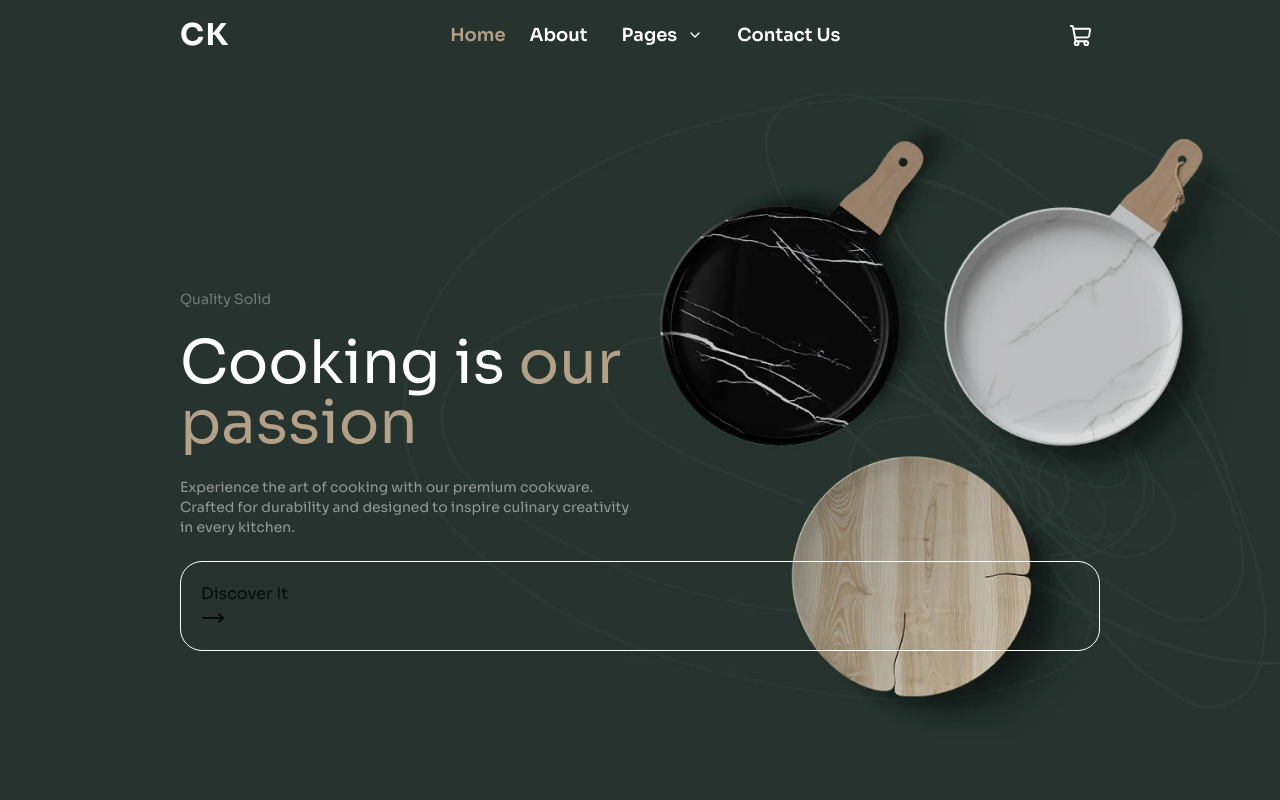
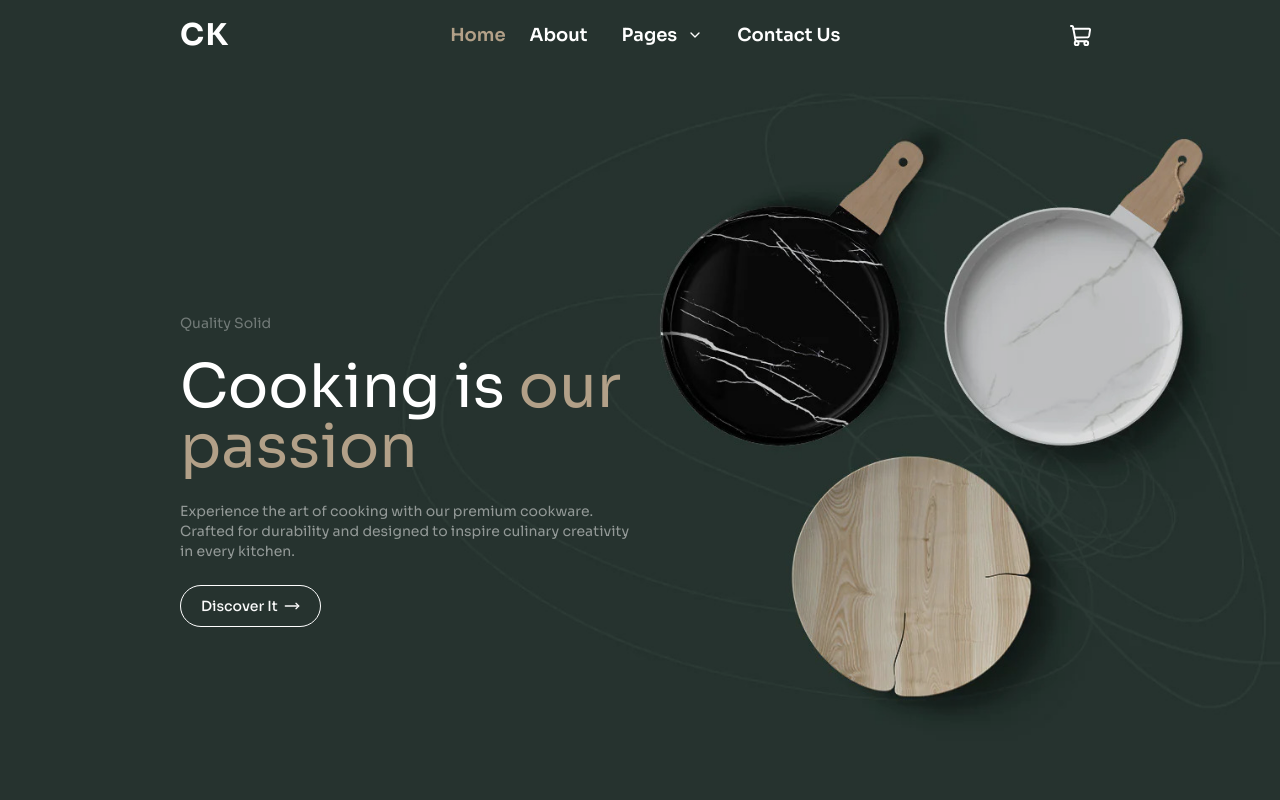
Before and after one commit to Owoyeleadedayo/ecommerce, a Next.js app: page / in a window 1280 px wide. Shown: the top 800 px of the page. Built offline with nearby package versions, Linux system fonts and the light colour scheme.

Commit message:
reverted back to button

```diff
--- a/app/page.tsx
+++ b/app/page.tsx
@@ -37,12 +37,14 @@ export default function Home() {
                 every kitchen.
               </p>
             </div>
-            <Link
-              href="/products"
-              style={{ WebkitTapHighlightColor: "transparent" }}
-              className="bg-transparent border border-white p-3 md:p-5 rounded-3xl hover:text-black hover:bg-white transition-colors duration-300 cursor-pointer"
-            >
-              Discover It <MoveRight />
+            <Link href="/products" >
+              <Button
+                type="button"
+                style={{ WebkitTapHighlightColor: "transparent" }}
+                className="bg-transparent border border-white p-3 md:p-5 rounded-3xl hover:text-black hover:bg-white transition-colors duration-300 cursor-pointer"
+              >
+                Discover It <MoveRight />
+              </Button>
             </Link>
           </div>
         </div>
```
